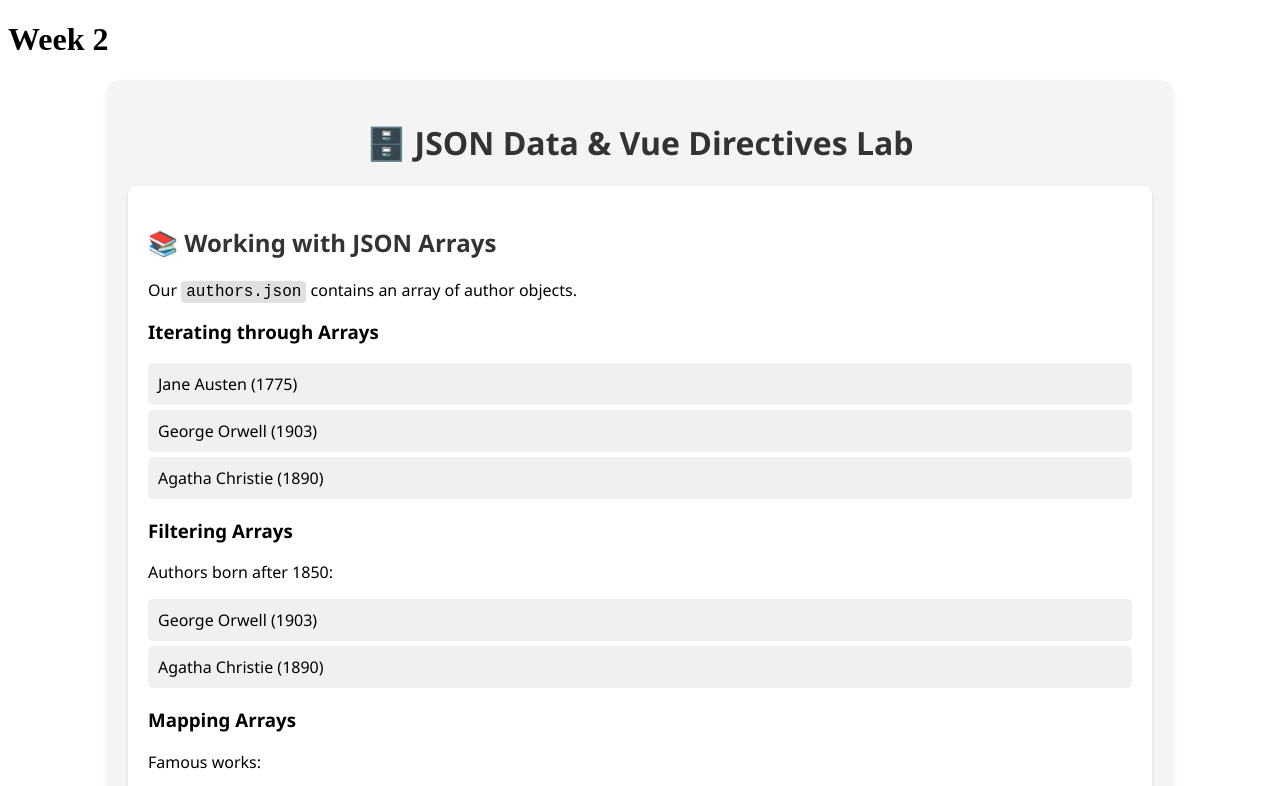
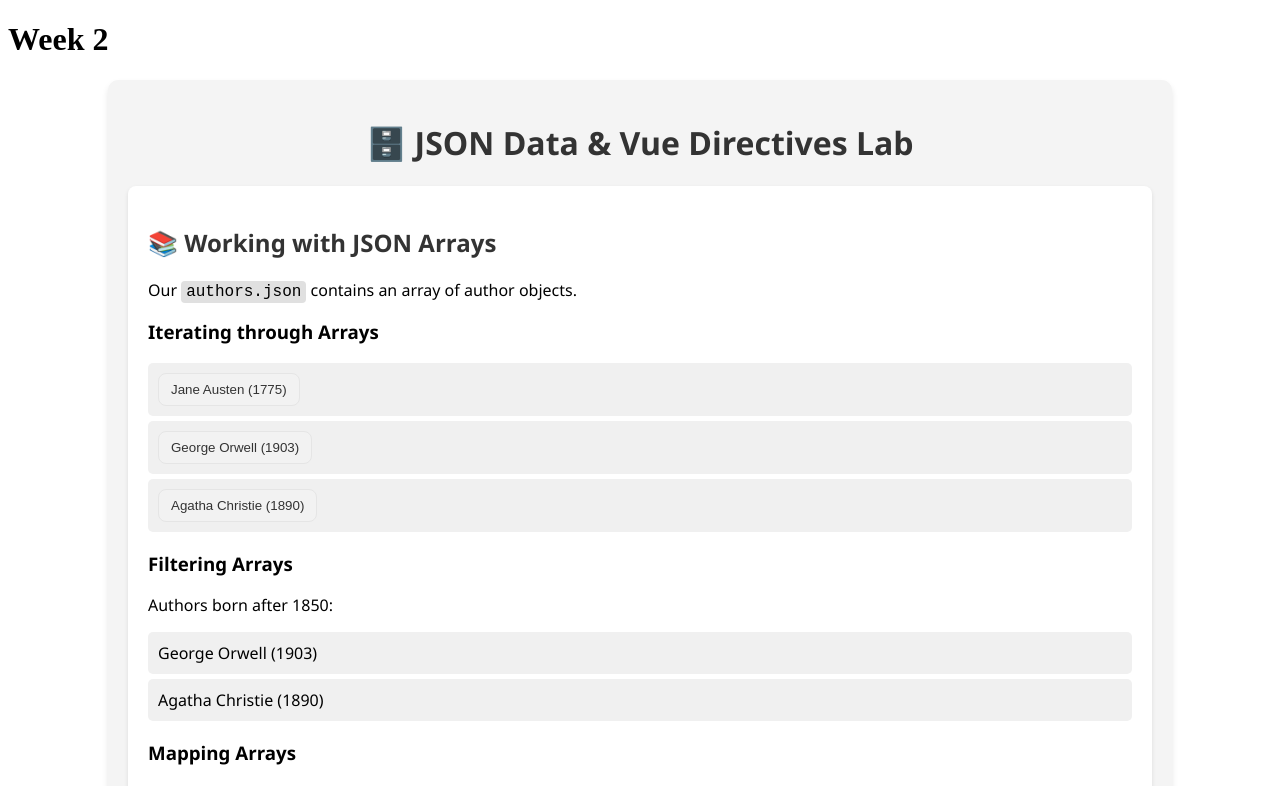
Before and after one commit to tomfuren/tsakamoto-library, a Vue app: page / in a window 1280 px wide. Shown: the top 786 px of the page. Built offline with nearby package versions, Linux system fonts and the light colour scheme.

Commit message:
feat: author highlight + selected works list; layout fix

```diff
--- a/src/components/JSON.vue
+++ b/src/components/JSON.vue
@@ -12,8 +12,22 @@
       <!-- TODO: CODE TO RENDER LIST OF AUTHORS HERE -->
       <ul>
         <li v-for="author in authors" :key="author.id">
-          {{ author.name }} ({{ author.birthYear }})
+          <button
+            class="author"
+            :class="{ active: isSelected(author.id) }"
+            :style="{ fontWeight: isSelected(author.id) ? '700' : '400' }"
+            :title="`Click to ${isSelected(author.id) ? 'unselect' : 'select'} ${author.name}`"
+            @click="toggle(author.id)"
+          >
+            {{ author.name }} ({{ author.birthYear }})
+          </button>
         </li>
+        <p v-if="selectedAuthor">Highlighted: {{ selectedAuthor.name }}</p>
+        <ul v-if="selectedAuthor">
+          <li v-for="w in selectedAuthor.famousWorks" :key="w.title">
+            {{ w.title }} ({{ w.year }})
+          </li>
+        </ul>
       </ul>
 
       <h3>Filtering Arrays</h3>
@@ -120,6 +134,12 @@
 <script setup>
 import { ref, computed } from "vue"
 
+
+// Author high-light
+const selectedId = ref(null)
+const toggle = id => { selectedId.value = selectedId.value === id ? null : id }
+const isSelected = id => selectedId.value === id
+
 // Activity 1: Import JSON files (authors.json and bookstores.json)
 // TODO: CODE TO IMPORT JSON FILES HERE
 import authors from "../assets/JSON/authors.json"
@@ -150,9 +170,27 @@ const austen = computed(() => {
   // TODO: CODE TO FIND AUTHOR BY ID HERE
   return authors.find((author) => author.id === 3)
 })
+
+// References for selected author
+const selectedAuthor = computed(() => {
+  return authors.find(a => a.id === selectedId.value)
+})
 </script>
 
 <style scoped>
+.author{cursor:pointer;
+padding:.5rem .75rem;
+border-radius:.5rem;
+background:#f2f2f2;
+color:#333;
+border:1px solid #e5e5e5}
+
+.author:hover{filter:brightness(0.97)}
+
+.author.active{background:#ffe8a3;
+color:#222;outline:2px solid #f59e0b}
+
+
 .json-lab {
   font-family: "Segoe UI", Tahoma, Geneva, Verdana, sans-serif;
   max-width: 80vw;
```
